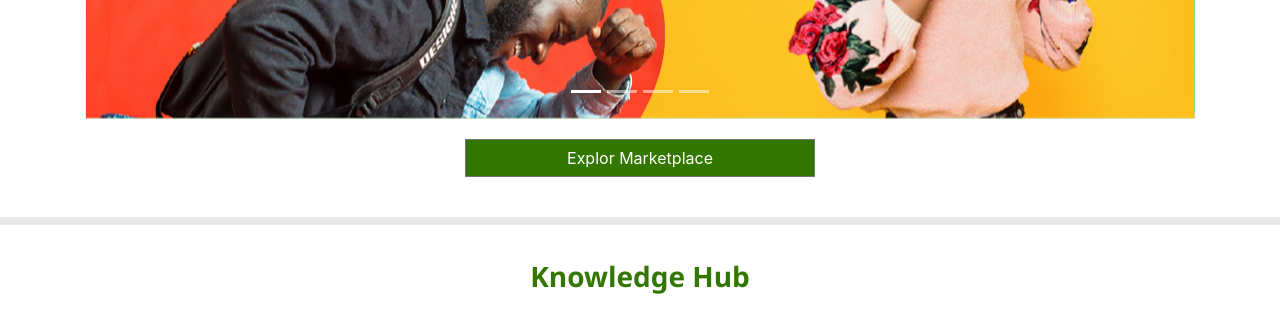
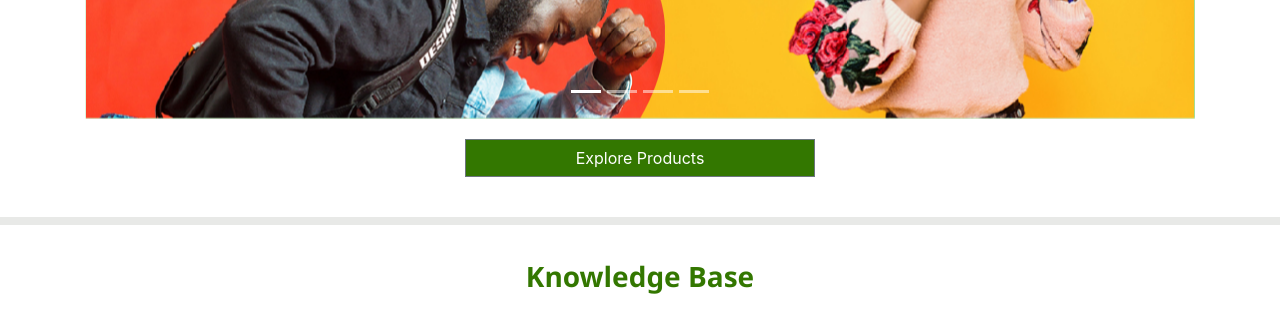
Before and after one commit to andyogaga/glopreneur-demo, a React (Create React App) app: page / in a window 1280 px wide. Shown: the part 900-1215 px from the top of the page. Built offline with nearby package versions, Linux system fonts and the light colour scheme.

Commit message:
Updated for Glo Demo

```diff
--- a/src/components/marketplaceSlider/index.js
+++ b/src/components/marketplaceSlider/index.js
@@ -99,7 +99,7 @@ class MarketPlace extends Component {
         </Row>
         <Row style={{justifyContent: 'center', alignItems: 'center', marginTop: 20}}>
           <Col xs='12' sm='6' md='4' style={{justifyContent: 'center', alignItems: 'center', alignSelf: 'center' }}>
-       <Button style={{width: '100%', backgroundColor: '#337700', borderRadius: 0, alignSelf: 'center'}}>Explor Marketplace</Button>
+       <Button style={{width: '100%', backgroundColor: '#337700', borderRadius: 0, alignSelf: 'center'}}>Explore Products</Button>
       </Col>
         </Row>
       </Container>
--- a/src/components/posts/index.js
+++ b/src/components/posts/index.js
@@ -10,7 +10,7 @@ class PostsRow extends Component {
         <Row >
           <Col>
             <div style={{ justifyContent: 'center', alignItems: 'center', margin: 20 }}>
-              <h3 style={{ alignSelf: 'center', textAlign: 'center', fontWeight: 'bold', color: '#337700', marginBottom: 30 }}>Knowledge Hub</h3>
+              <h3 style={{ alignSelf: 'center', textAlign: 'center', fontWeight: 'bold', color: '#337700', marginBottom: 30 }}>Knowledge Base</h3>
             </div>
           </Col>
         </Row>
```
